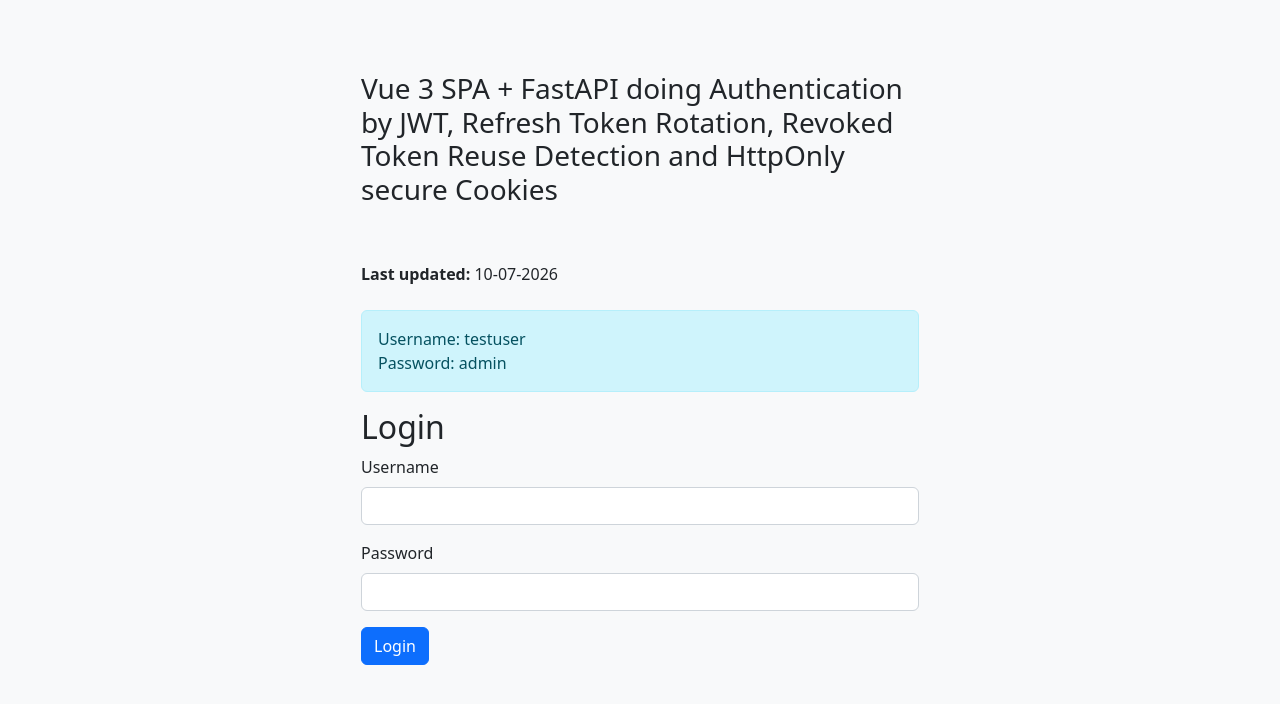
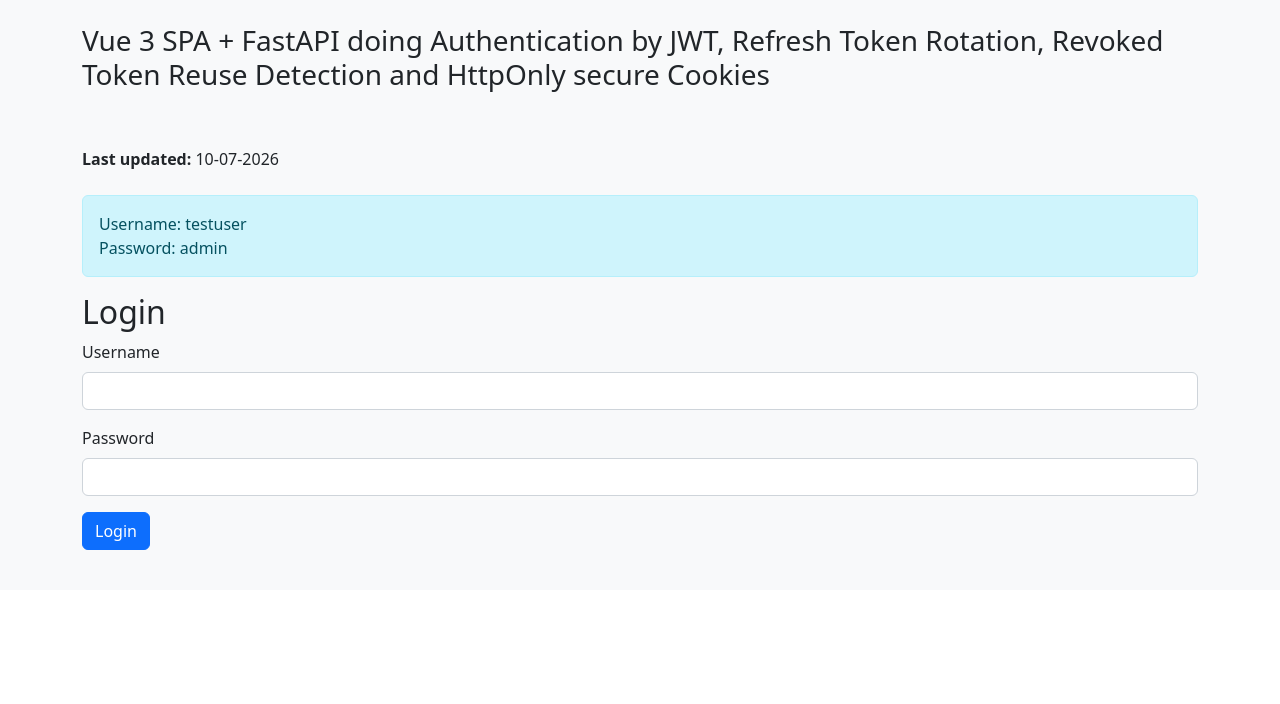
Before and after one commit to persteenolsen/vue-fastapi-jwt-reuse-detection-httponly-client, a Vue app: page /login in a window 1280 px wide. Shown: the top 704 px of the page. Built offline with nearby package versions, Linux system fonts and the light colour scheme.

Commit message:
Adjusted the login view to full screen

```diff
--- a/src/views/LoginView.vue
+++ b/src/views/LoginView.vue
@@ -33,7 +33,7 @@
 
 <template>
 
-    <div class="col-md-6 offset-md-3 mt-5">
+    <div>
 
         <h3>Vue 3 SPA + FastAPI doing Authentication by JWT, Refresh Token Rotation, Revoked Token Reuse Detection and HttpOnly secure Cookies</h3>
         <br /><br />
```
